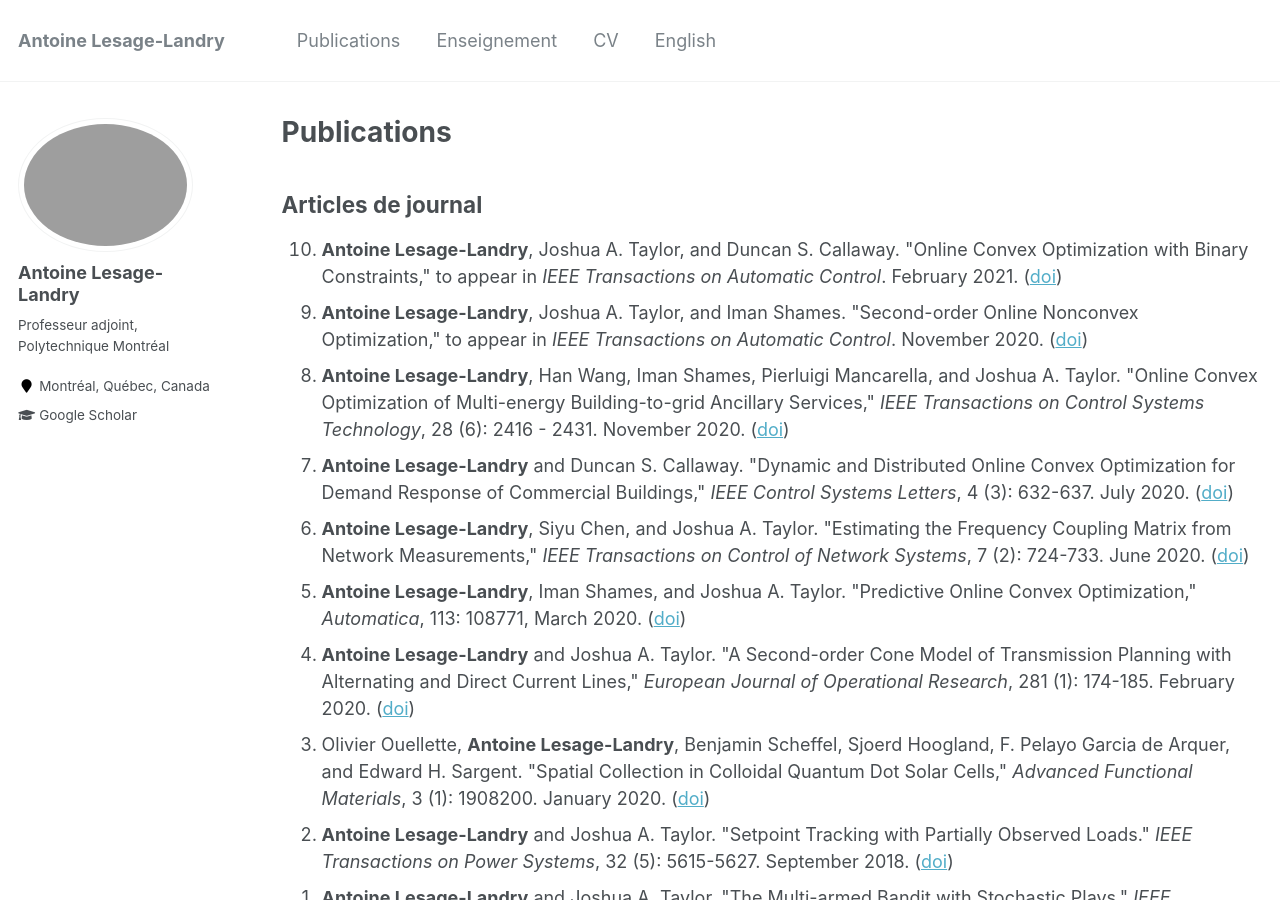
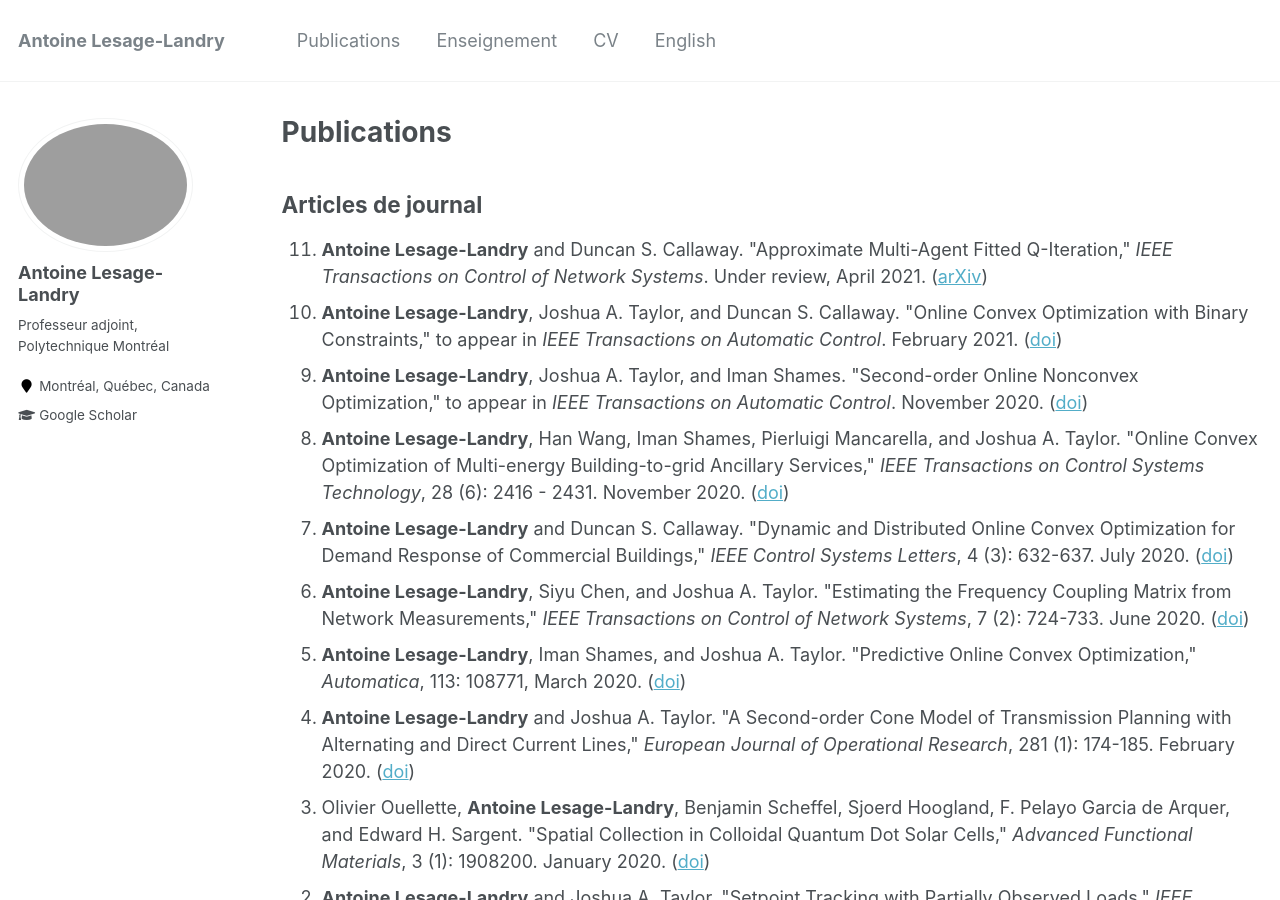
Before and after one commit to alesagelandry/fr, a Jekyll site: the page built from _pages/publications.md, in a window 1280 px wide and 900 px high. Built offline with Jekyll 4.4.1, drawn with Linux system fonts in a browser that asks for light colours.

Commit message:
Update publications.md

```diff
--- a/_pages/publications.md
+++ b/_pages/publications.md
@@ -7,6 +7,8 @@ author_profile: true
 <h2>Articles de journal</h2>
 
 <ol reversed='reversed'>
+
+  <li><b>Antoine Lesage-Landry</b> and Duncan S. Callaway. "Approximate Multi-Agent Fitted Q-Iteration," <i>IEEE Transactions on Control of Network Systems</i>. Under review, April 2021. (<a href="https://arxiv.org/abs/2104.09343">arXiv</a>)</li>
 
   <li> <b>Antoine Lesage-Landry</b>, Joshua A. Taylor, and Duncan S. Callaway. "Online Convex Optimization with Binary Constraints," to appear in <i>IEEE Transactions on Automatic Control</i>. February 2021. (<a href="https://doi.org/10.1109/TAC.2021.3061625">doi</a>)</li>
 
```
